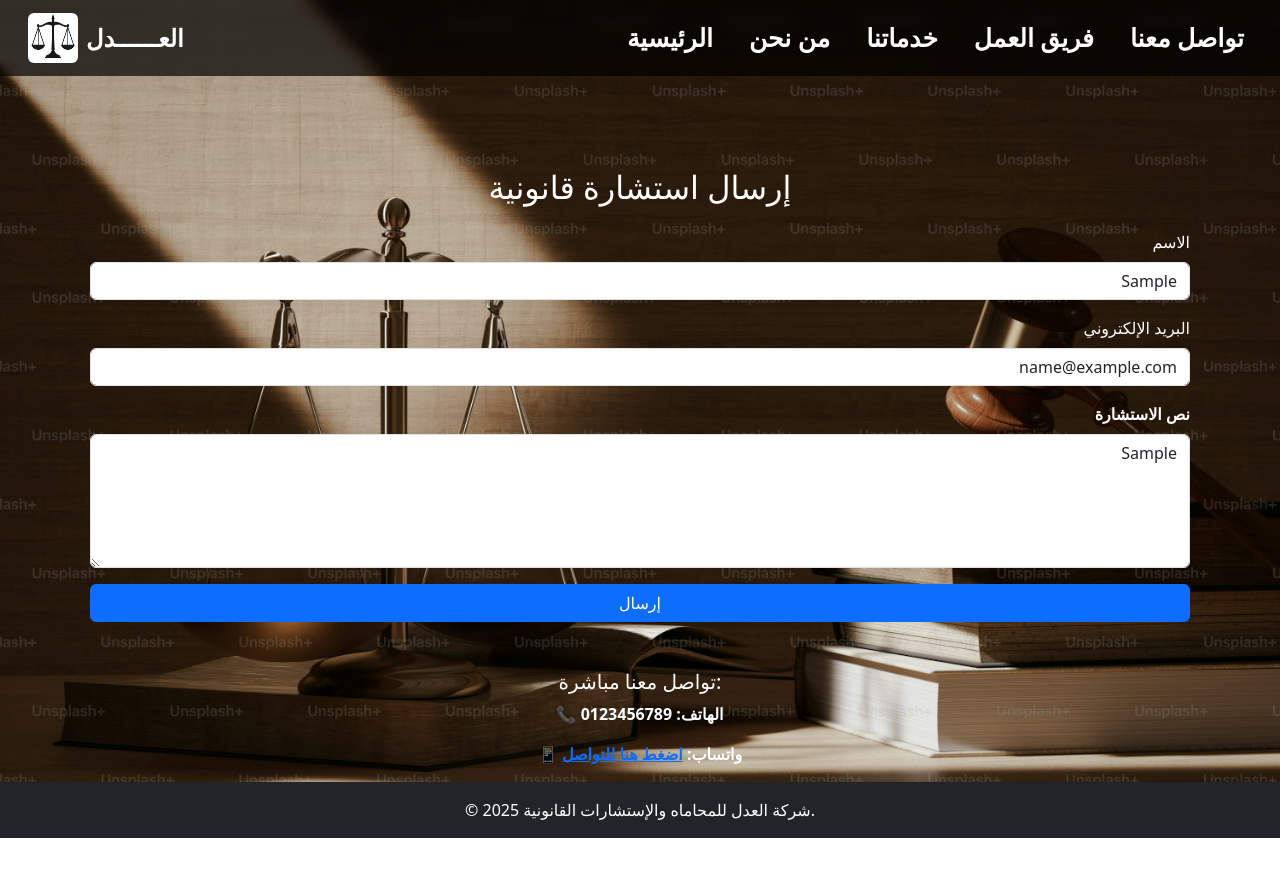
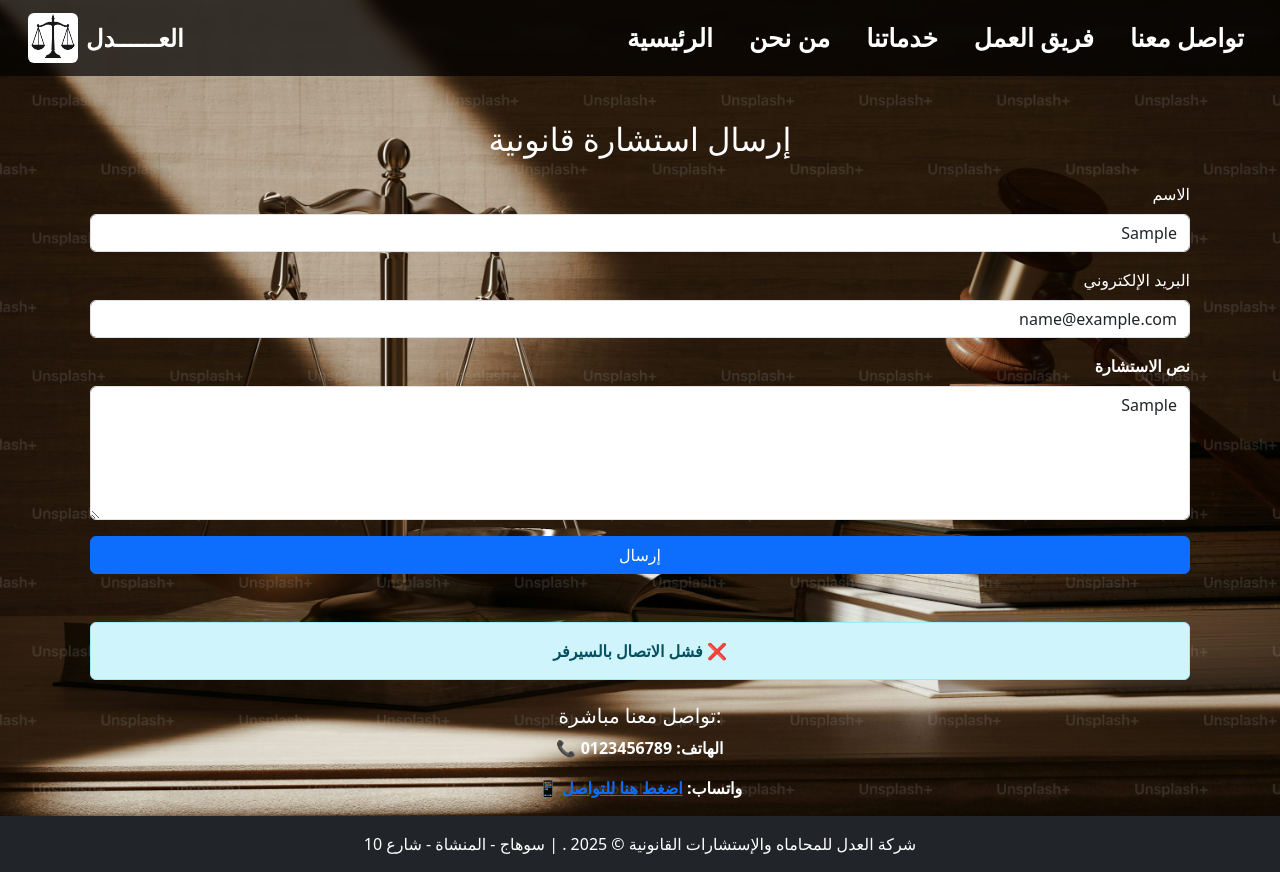
Before and after one commit to MahmoudFathyTawfeek/Lawyer_Website, a React (Create React App) app: page /contact in a window 1280 px wide. Both pictures are taken after typing "Sample", "name@example.com", "Sample" into the empty fields and a click on the button "إرسال". Before the commit the page ends 838 px from the top, so only its background shows below. Built offline with nearby package versions, Linux system fonts and the light colour scheme.

Commit message:
Last update

```diff
--- a/src/pages/Contact.js
+++ b/src/pages/Contact.js
@@ -7,19 +7,39 @@ const Contact = () => {
     message: "",
   });
 
+  const [status, setStatus] = useState("");
+
   const handleChange = (e) => {
     setFormData({ ...formData, [e.target.name]: e.target.value });
   };
 
-  const handleSubmit = (e) => {
+  const handleSubmit = async (e) => {
     e.preventDefault();
-    alert("تم إرسال استشارتك القانونية بنجاح ✅");
-    // هنا يمكنك إضافة منطق الإرسال الفعلي عبر API إذا أردت
+    setStatus("جارٍ الإرسال...");
+
+    try {
+      const response = await fetch("https://formspree.io/f/mkgzaapv", {
+        method: "POST",
+        headers: {
+          "Content-Type": "application/json",
+        },
+        body: JSON.stringify(formData),
+      });
+
+      if (response.ok) {
+        setStatus("تم إرسال استشارتك القانونية بنجاح ✅");
+        setFormData({ name: "", email: "", message: "" }); // تفريغ الحقول بعد الإرسال
+      } else {
+        setStatus("حدث خطأ ❌ حاول مرة أخرى");
+      }
+    } catch (error) {
+      setStatus("فشل الاتصال بالسيرفر ❌");
+    }
   };
 
   return (
     <div
-      className="container mt-5 text-white"
+      className="container text-white"
       style={{ paddingTop: "120px", paddingLeft: "20px", paddingRight: "20px" }}
     >
       <h2 className="mb-4 text-center text-white" style={{ fontSize: "2rem" }}>
@@ -71,17 +91,18 @@ const Contact = () => {
         </button>
       </form>
 
+      {/* رسالة حالة الإرسال */}
+      {status && (
+        <div className="alert alert-info text-center fw-bold">{status}</div>
+      )}
+
       {/* أرقام التواصل */}
       <div className="contact-info mt-4 text-center fw-bold">
         <h5>تواصل معنا مباشرة:</h5>
         <p>📞 الهاتف: 0123456789</p>
         <p>
           📱 واتساب:{" "}
-          <a
-            href="https://wa.me/201205116609"
-            target="_blank"
-            rel="noreferrer"
-          >
+          <a href="https://wa.me/201205116609" target="_blank" rel="noreferrer">
             اضغط هنا للتواصل
           </a>
         </p>
--- a/src/pages/Footer.js
+++ b/src/pages/Footer.js
@@ -3,7 +3,7 @@ import React from "react";
 function Footer() {
   return (
     <footer className="bg-dark text-white text-center py-3 mt-auto">
-      <p className="mb-0">© 2025 شركة العدل للمحاماه والإستشارات القانونية.</p>
+      <p className="mb-0"> شركة العدل للمحاماه والإستشارات القانونية © 2025 . | سوهاج - المنشاة - شارع 10  </p>
     </footer>
   );
 }
--- a/src/pages/Team.js
+++ b/src/pages/Team.js
@@ -7,6 +7,12 @@ const teamMembers = [
     role: "محامي متخصص في العقود",
     description: "لديه خبرة واسعة في صياغة ومراجعة العقود القانونية المختلفة.",
     img: "member1.png", // ممكن تغيّرها لأي صورة مؤقتة
+  },
+    {
+    name: "الأستاذ / عبدالله عادل",
+    role: "محامي متخصص في قضايا الأسرة",
+    description: "لديه خبرة واسعة في قضايا الأسرة.",
+    img: "member2.png", // ممكن تغيّرها لأي صورة مؤقتة
   },
 
 ];
```
Also changed, not shown: public/team.jpg (deleted), 1 other file (tests, documents, lock files or other folders).
